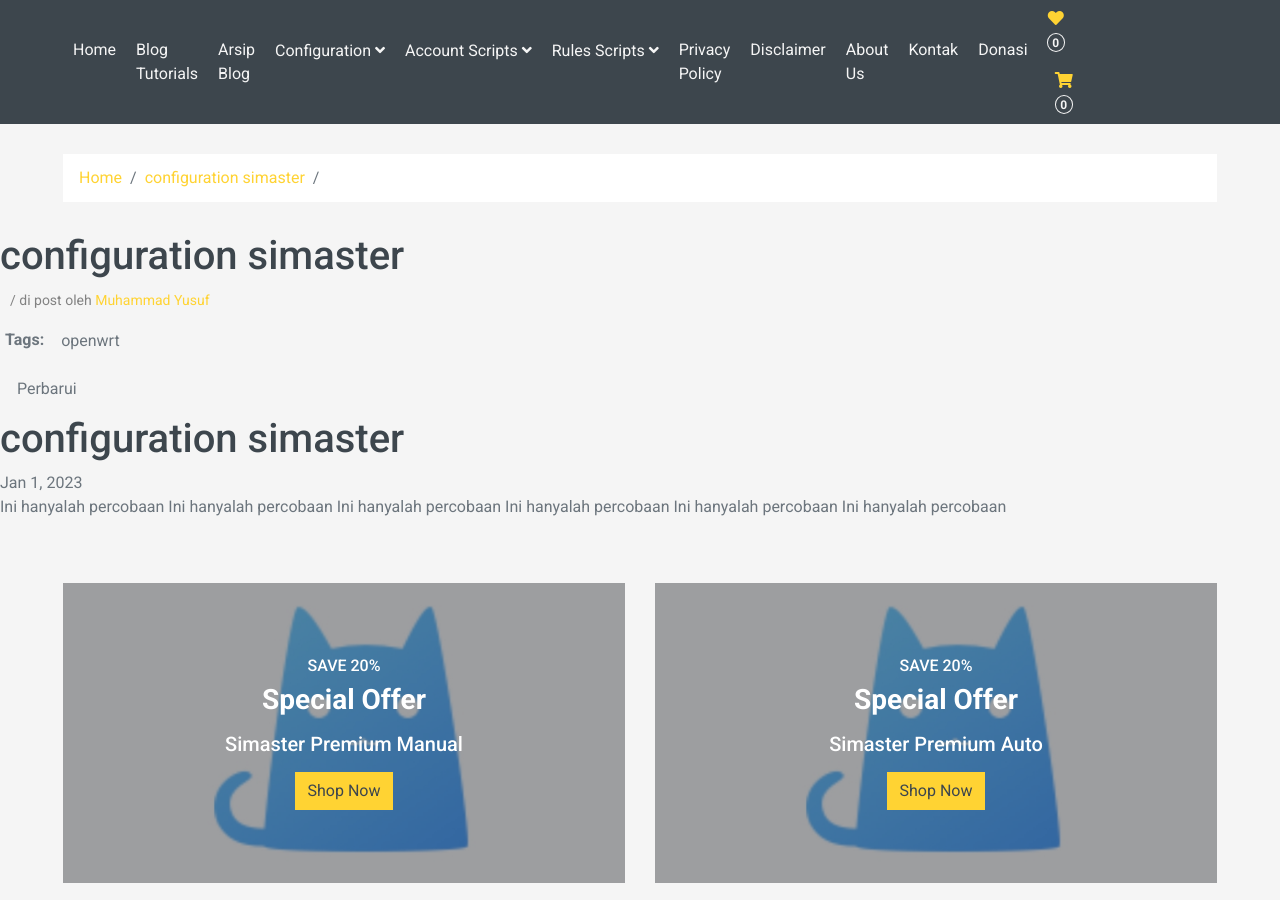
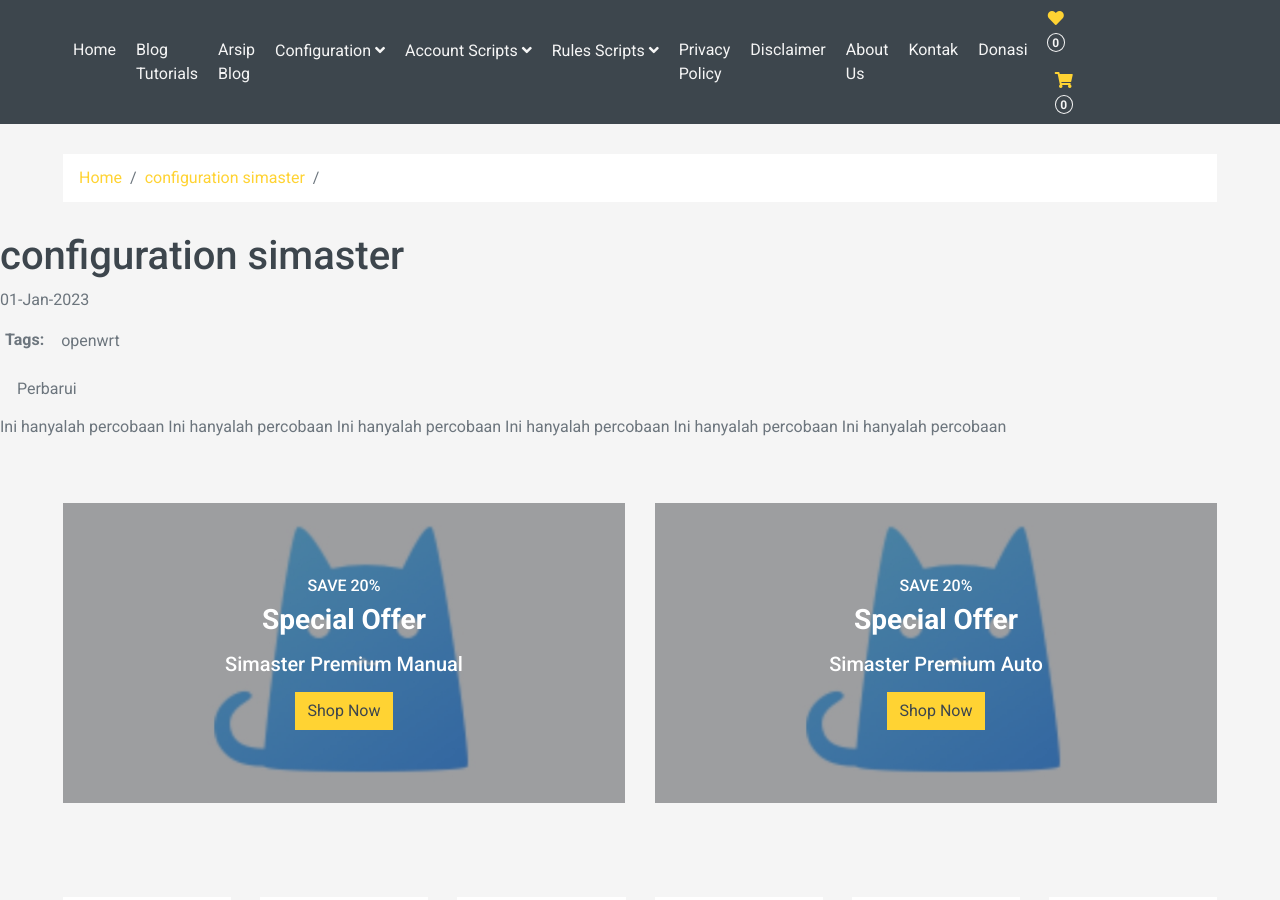
Before and after one commit to mwnsofficial/simaster, a Jekyll site: the page built from _posts/2023-01-01-simaster.md, in a window 1280 px wide and 900 px high. Built offline with Jekyll 4.4.1, drawn with Linux system fonts in a browser that asks for light colours; nearby versions of some CDN libraries.

Commit message:
Update post.html

```diff
--- a/_layouts/post.html
+++ b/_layouts/post.html
@@ -3,10 +3,13 @@
 ---
 <article class="post" itemscope itemtype="https://schema.org/BlogPosting">
 
-        <h1 class="post-title" itemprop="name headline">{{ page.title }}</h1>
-        <span class="post-meta"><time>{{ post.date | date:"%d - %b - %Y" }}</time> / di post oleh <a alt='author' href='/about.html'>Muhammad Yusuf</a></span>
-
-    <div class="post-content" itemprop="articleBody">
+<!-- some page content -->
+<div class="post-content" itemprop="articleBody">
+   <h1 class="post-title">{{ page.title }}</h1>
+   <time datetime="{{ page.date | date_to_xmlschema }}">{{ page.date | date: "%d-%b-%Y" }}</time>
+   {% if page.author %} • {{ page.author }}{% endif %}
+   <!-- call the image.html template file -->
+   {% if page.featured-image %}{% include image.html image=page.featured-image alt=page.featured-image-alt %}{% endif %}
 
     <div class="tags">
         {% if page.tags != null %}
@@ -24,18 +27,9 @@
         <a target="_blank" rel="noopener" href="https://github.com/{{site.github_editme_path}}{{page.path}}" class="btn btn-default githubEditButton" role="button"><i class="fa fa-pencil fa-lg"></i> Perbarui</a>
         {% endif %}
 
-<!-- some page content -->
-<header class="post-header">
-   <h1 class="post-title">{{ page.title }}</h1>
-   <time datetime="{{ page.date | date_to_xmlschema }}">{{ page.date | date: "%b %-d, %Y" }}</time>
-   {% if page.author %} • {{ page.author }}{% endif %}
-   <!-- call the featured-post-image.html template file -->
-   {% if page.featured-image %}{% include post-featured-image.html image=page.featured-image alt=page.featured-image-alt %}{% endif %}
-</header>
+        {{ content }}
+
+</div>
 <!-- other page content -->
 
-        {{ content }}
-
-    </div>
-
 </article>
```
